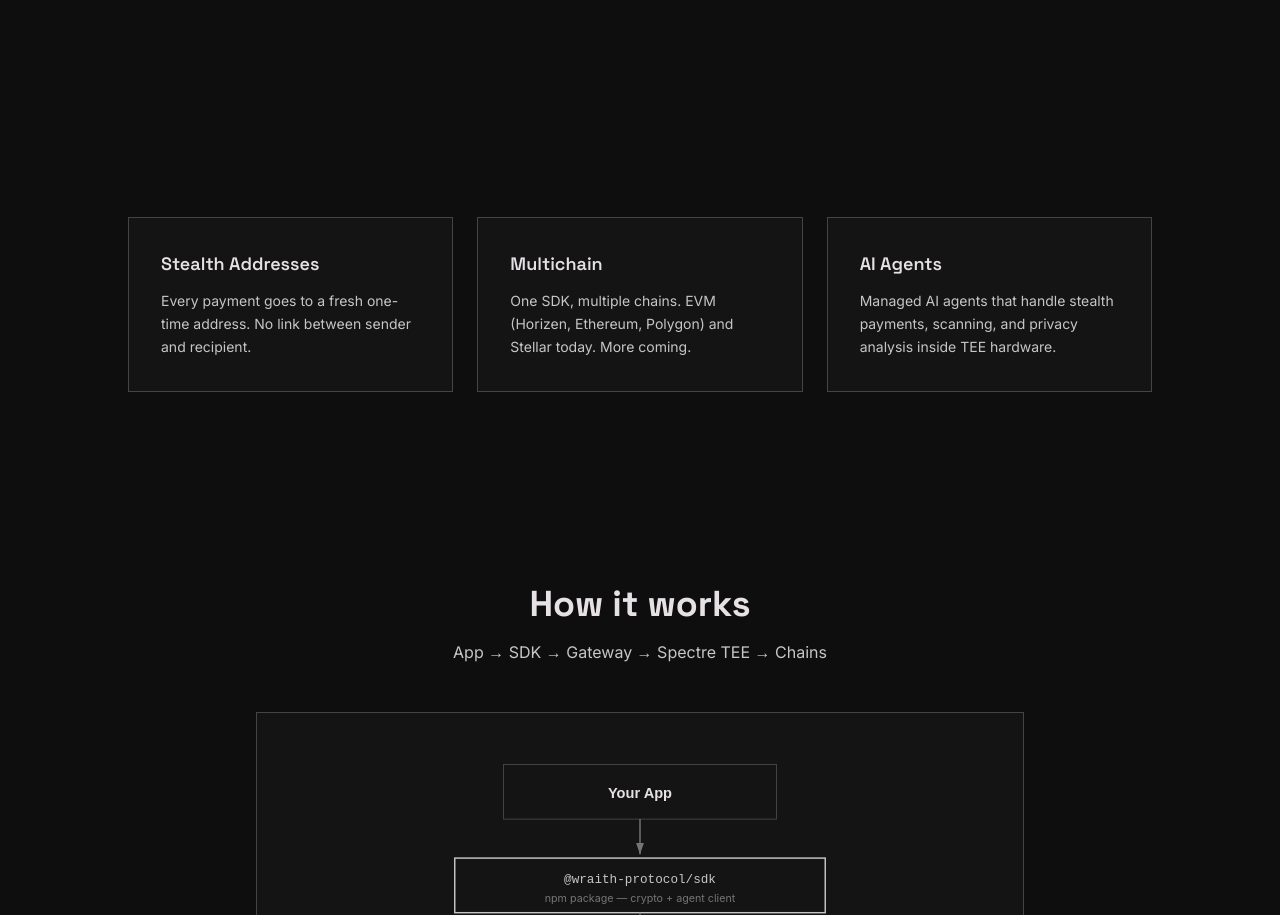
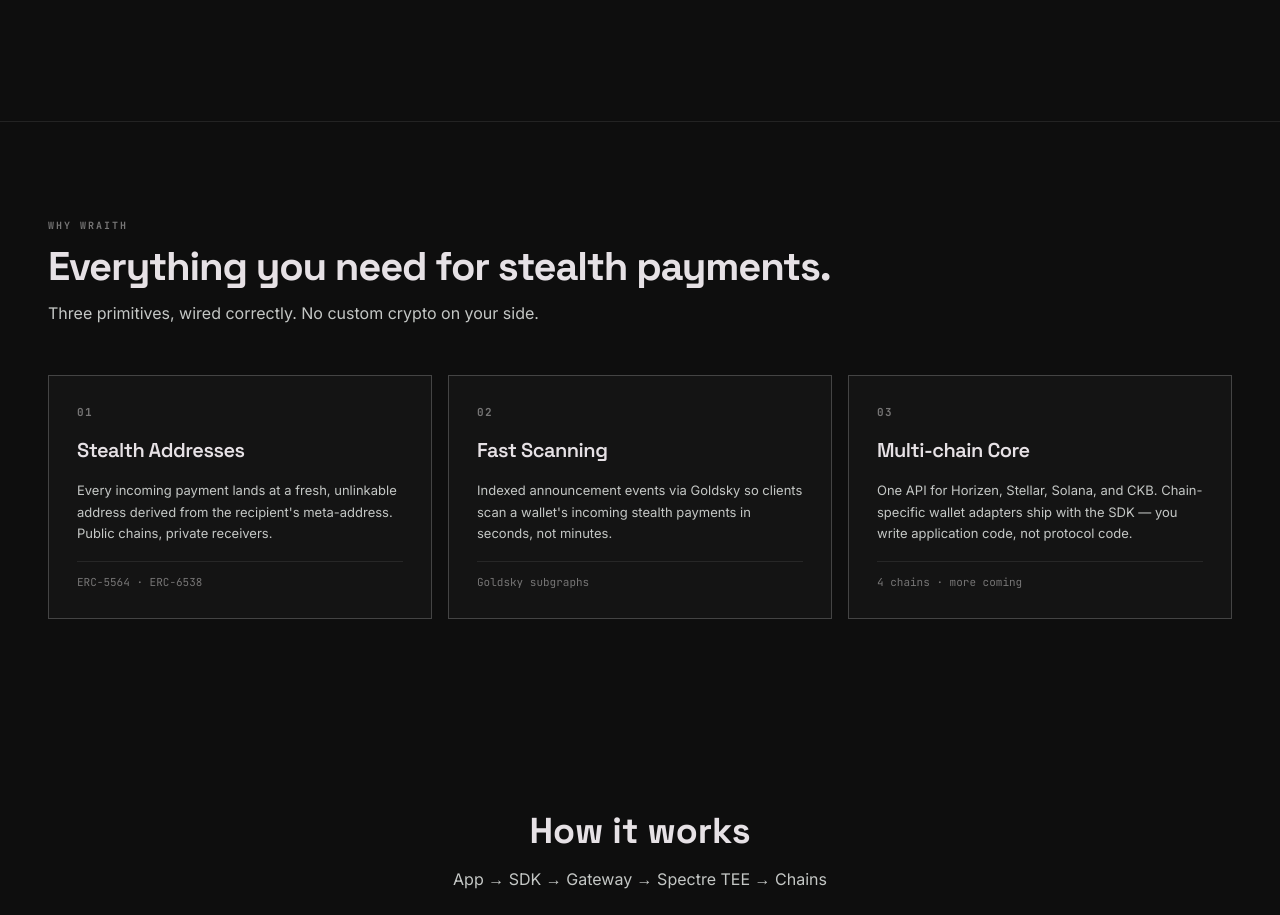
Before and after one commit to wraith-protocol/www, a React (Vite) app: page / in a window 1280 px wide. Shown: the part 743-1658 px from the top of the page. Built offline with nearby package versions, Linux system fonts and the light colour scheme.

Commit message:
style: redesign features section with numbered cards and overline
Add WHY WRAITH overline, update heading text, and restyle feature cards
with numbered labels, meta footers, and proper spacing per design spec.

```diff
--- a/src/components/Features.tsx
+++ b/src/components/Features.tsx
@@ -1,36 +1,64 @@
 const features = [
   {
+    num: '01',
     title: 'Stealth Addresses',
     description:
-      'Every payment goes to a fresh one-time address. No link between sender and recipient.',
+      "Every incoming payment lands at a fresh, unlinkable address derived from the recipient's meta-address. Public chains, private receivers.",
+    meta: 'ERC-5564 · ERC-6538',
   },
   {
-    title: 'Multichain',
+    num: '02',
+    title: 'Fast Scanning',
     description:
-      'One SDK, multiple chains. EVM (Horizen, Ethereum, Polygon) and Stellar today. More coming.',
+      "Indexed announcement events via Goldsky so clients scan a wallet's incoming stealth payments in seconds, not minutes.",
+    meta: 'Goldsky subgraphs',
   },
   {
-    title: 'AI Agents',
+    num: '03',
+    title: 'Multi-chain Core',
     description:
-      'Managed AI agents that handle stealth payments, scanning, and privacy analysis inside TEE hardware.',
+      'One API for Horizen, Stellar, Solana, and CKB. Chain-specific wallet adapters ship with the SDK — you write application code, not protocol code.',
+    meta: '4 chains · more coming',
   },
 ];
 
 export default function Features() {
   return (
-    <section className="px-6 py-24">
-      <div className="mx-auto grid max-w-5xl gap-6 md:grid-cols-3">
+    <section className="border-t border-outline-variant-30 px-6 py-24 md:px-12">
+      <div className="mx-auto flex max-w-[1344px] flex-col gap-12">
+        <div className="flex flex-col gap-3">
+          <span className="font-mono text-[10px] font-semibold uppercase tracking-[2px] text-outline">
+            Why Wraith
+          </span>
+          <h2 className="font-heading text-[28px] font-bold leading-[1.1] tracking-[-1.2px] text-on-surface sm:text-[40px]">
+            Everything you need{'\n'}for stealth payments.
+          </h2>
+          <p className="font-body text-base leading-[1.6] text-on-surface-variant">
+            Three primitives, wired correctly. No custom crypto on your side.
+          </p>
+        </div>
+
+        <div className="grid gap-4 md:grid-cols-3">
           {features.map((feature) => (
             <div
-            key={feature.title}
-            className="border border-outline-variant bg-surface-container p-8"
+              key={feature.num}
+              className="flex flex-col gap-4 border border-outline-variant bg-surface-container p-7"
             >
-            <h3 className="font-heading text-lg font-semibold text-on-surface">{feature.title}</h3>
-            <p className="mt-3 text-sm leading-relaxed text-on-surface-variant">
+              <span className="font-mono text-[11px] font-semibold tracking-[1.5px] text-outline">
+                {feature.num}
+              </span>
+              <h3 className="font-heading text-xl font-semibold tracking-[-0.5px] text-on-surface">
+                {feature.title}
+              </h3>
+              <p className="font-body text-[13px] leading-[1.65] text-on-surface-variant">
                 {feature.description}
               </p>
+              <div className="flex items-center gap-2 border-t border-outline-variant-30 pt-3">
+                <span className="font-mono text-[11px] text-outline">{feature.meta}</span>
+              </div>
             </div>
           ))}
+        </div>
       </div>
     </section>
   );
```
Lines whose indentation alone changed are shown as unchanged.
